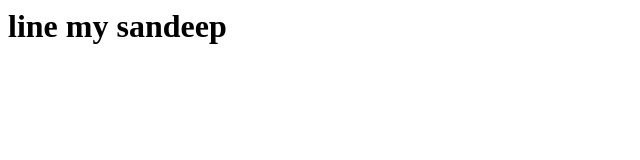
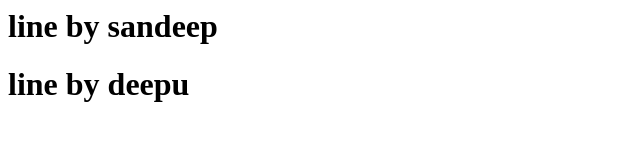
Before and after one commit to sandeeppentyala/devopsgit, a plain HTML site: page index.html in a window 1280 px wide. Shown: the whole page, without its empty margins (0-640 px from the left). Drawn offline with Linux system fonts and the light colour scheme.

Commit message:
Update index.html

```diff
--- a/index.html
+++ b/index.html
@@ -1,5 +1,6 @@
 <head>
-<body><h1>line my sandeep</h1>
+<body><h1>line by sandeep</h1>
+<h1>line by deepu</h1>
 
 </body>
 </head>
```
